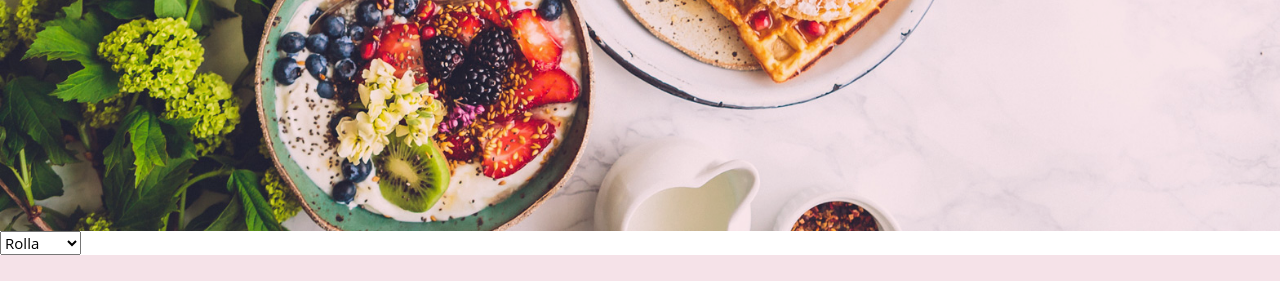
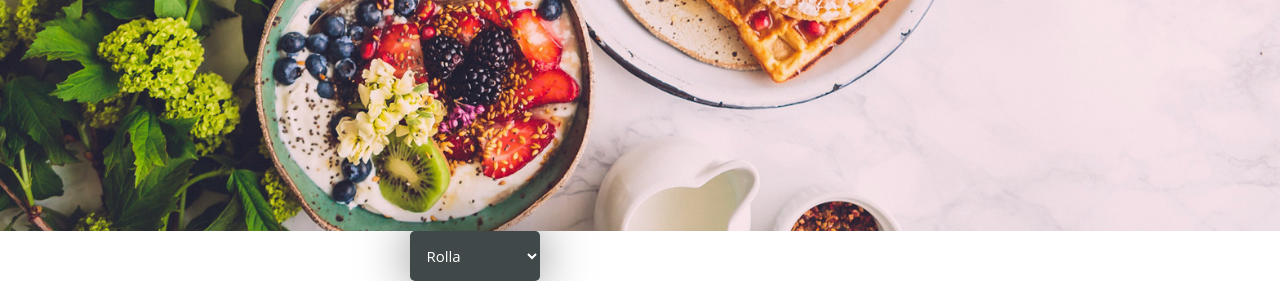
Before and after one commit to ShamWow53/DinO, a Flask app: page / in a window 1280 px wide. Shown: the part 569-850 px from the top of the page. Before the commit the page ends 824 px from the top, so only its background shows below. Run offline with Flask 2, Linux system fonts and the light colour scheme; some libraries are stand-ins or nearby versions.

Commit message:
Final touches

```diff
--- a/static/css/style.css
+++ b/static/css/style.css
@@ -5,14 +5,67 @@
 
 body{
   background: url(../img/intro-bg.jpg) center center / cover scroll no-repeat
-  /*opacity:30%;*/
-  /*background-color: #e5e5e5;*/
-  /*background: #F2F6D3;*/
 }
 
-/*div.ex1{
-  overflow: scroll;
-}*/
+li {
+ display: block;
+ transition-duration: 0.5s;
+}
+
+li:hover {
+  cursor: pointer;
+}
+
+.positioning{
+  position: absolute;
+  font-family: 'Pacifico', cursive;
+  color: #000000;
+  top: 20%;
+  left: 80%;
+  font-weight: bold;
+  font-size: 13px;
+  /*transform: translate(-50%, -50%);*/
+}
+
+select{
+  width: 130px;
+  height: 50px;
+  background: #41484a;
+  right: 68%;
+  left: 32%;
+  transform: : translate(-45%, -50%);
+  text-align: center;
+  line-height: 45px;
+  padding-right: 50px;
+  transition: all 0.5s ease;
+  border-radius: 5px;
+  border: none;
+  color: #fff;
+  position: relative;
+  box-shadow: 0 0 50px rgba(0,0,0,0.5);
+}
+
+ul li ul {
+  visibility: hidden;
+  opacity: 0;
+  position: absolute;
+  transition: all 0.5s ease;
+  margin-top: 1rem;
+  left: 0;
+  display: none;
+}
+
+ul li:hover > ul,
+ul li ul:hover {
+  visibility: visible;
+  opacity: 1;
+  display: block;
+}
+
+ul li ul li {
+  clear: both;
+  width: 100%;
+}
 
 .outerwrapper
 {
@@ -30,6 +83,13 @@ body{
   transform: translate(-50%, -50%);
 }
 
+.wrap{
+  position: absolute;
+  top:55%;
+  left: 44.5%;
+  transform: : translate(-50%, -50%);
+}
+
 .container{
   width: 0px;
   height: 50px;
@@ -42,6 +102,23 @@ body{
   position: relative;
   box-shadow: 0 0 50px rgba(0,0,0,0.5);
 }
+/*
+.containers{
+  width: 130px;
+  height: 50px;
+  background: #41484a;
+  right: 68%;
+  left: 32%;
+  transform: : translate(-45%, -50%);
+  text-align: center;
+  line-height: 45px;
+  padding-right: 50px;
+  transition: all 0.5s ease;
+  border-radius: 5px;
+  position: relative;
+  box-shadow: 0 0 50px rgba(0,0,0,0.5);
+}*/
+
 
 .shadow{
   box-shadow: 0 0 50px rgba(0,0,0,0.9);
```
